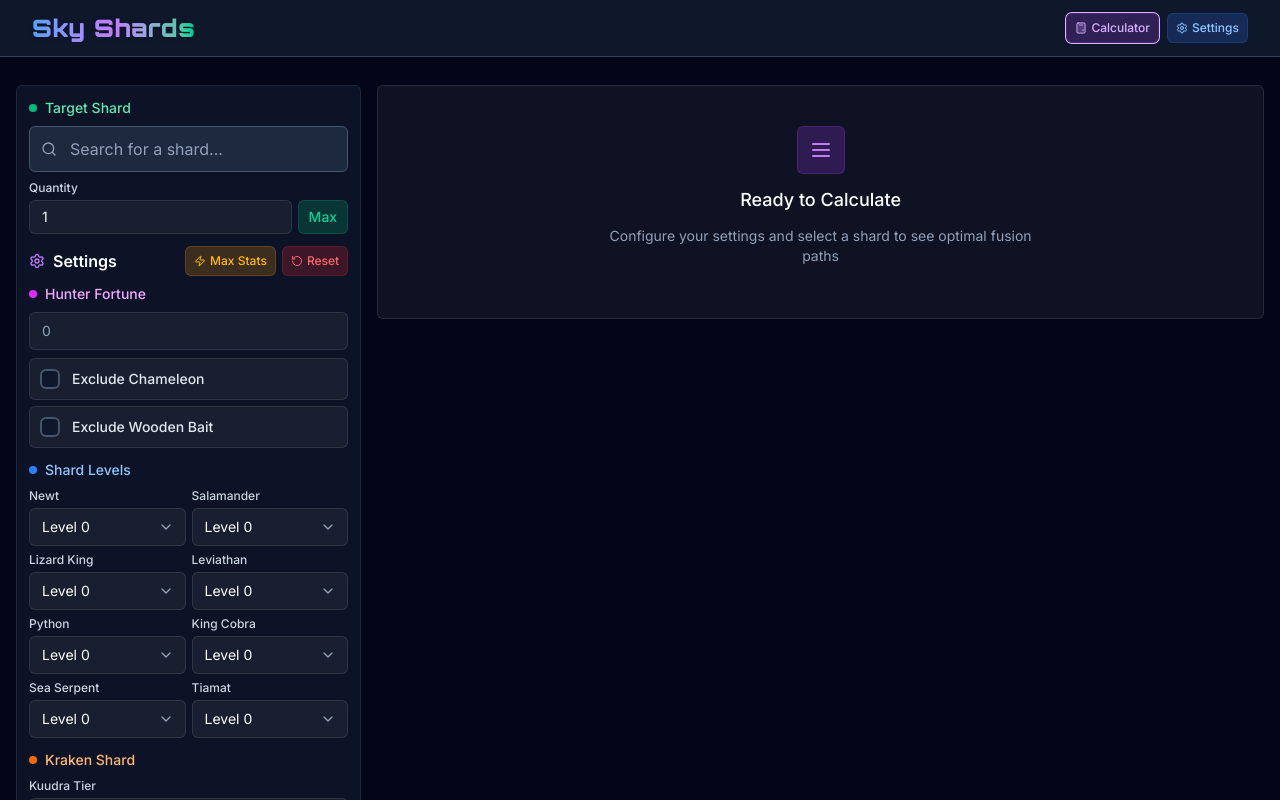
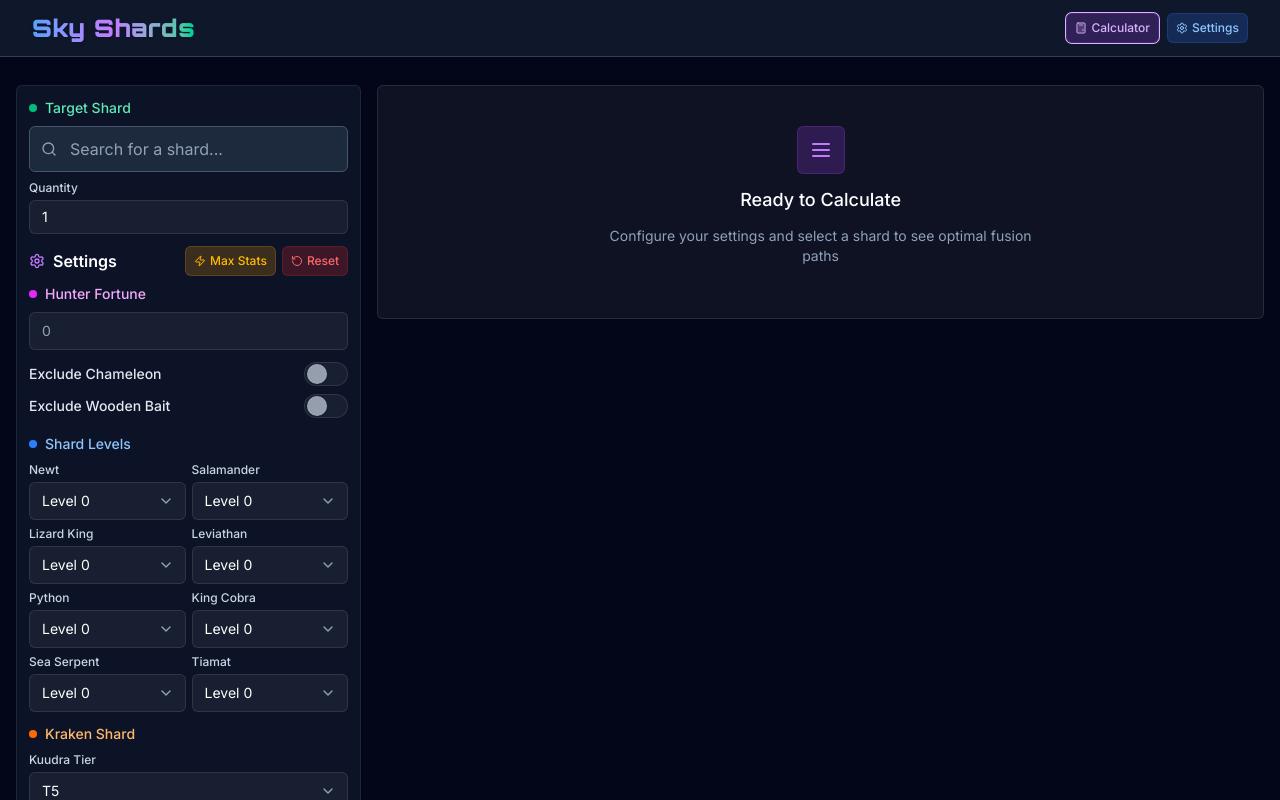
Before and after one commit to Campionnn/SkyShards, a React (Vite) app: page / in a window 1280 px wide. Shown: the top 800 px of the page. Built offline with nearby package versions, Linux system fonts and the light colour scheme.

Commit message:
fix: set quantity to max for selected shard based on rarity

```diff
--- a/src/components/CalculatorForm.tsx
+++ b/src/components/CalculatorForm.tsx
@@ -2,12 +2,10 @@ import React from "react";
 import { Zap, RotateCcw, Settings } from "lucide-react";
 import { type CalculationFormData } from "../schemas/validation";
 import { ShardAutocomplete } from "./ShardAutocomplete";
+import { useCalculatorState } from "../context/CalculatorStateContext";
+import { PetLevelDropdown } from "./calculator/PetLevelDropdown";
+import { KuudraDropdown } from "./calculator/KuudraDropdown";
 import { MAX_QUANTITIES } from "../constants";
-import { DataService } from "../services/dataService";
-import { PetLevelDropdown } from "./calculator/PetLevelDropdown";
-import type { ShardWithKey } from "../types";
-import { KuudraDropdown } from "./calculator/KuudraDropdown";
-import { useCalculatorState } from "../context/CalculatorStateContext";
 
 interface CalculatorFormProps {
   onSubmit: (data: CalculationFormData) => void;
@@ -23,22 +21,12 @@ export const CalculatorForm: React.FC<CalculatorFormProps> = ({ onSubmit }) => {
     };
   }, []);
 
-  const selectedShard = form.shard;
-
   const handleInputChange = (field: keyof CalculationFormData, value: any) => {
     const updatedForm = { ...form, [field]: value };
     setForm(updatedForm);
     setTimeout(() => {
       onSubmit(updatedForm);
     }, 0);
-  };
-
-  const handleShardSelect = (shard: ShardWithKey) => {
-    setForm({ ...form, shard: shard.name });
-    setTimeout(() => {
-      const currentValues = { ...form, shard: shard.name, frogPet: false };
-      onSubmit(currentValues);
-    }, 100);
   };
 
   const handleMaxStats = () => {
@@ -89,36 +77,6 @@ export const CalculatorForm: React.FC<CalculatorFormProps> = ({ onSubmit }) => {
     }, 0);
   };
 
-  const handleMaxQuantity = async () => {
-    const shardName = selectedShard;
-    let updatedForm: CalculationFormData;
-    if (!shardName || shardName.trim() === "") {
-      updatedForm = { ...form, quantity: MAX_QUANTITIES.common };
-      setForm(updatedForm);
-      setTimeout(() => {
-        onSubmit(updatedForm);
-      }, 0);
-      return;
-    }
-    try {
-      const dataService = DataService.getInstance();
-      const shard = await dataService.getShardByName(shardName);
-      const maxQuantity = (shard && MAX_QUANTITIES[shard.rarity as keyof typeof MAX_QUANTITIES]) || MAX_QUANTITIES.common;
-      updatedForm = { ...form, quantity: maxQuantity };
-      setForm(updatedForm);
-      setTimeout(() => {
-        onSubmit(updatedForm);
-      }, 0);
-    } catch (error) {
-      console.error("Failed to get shard rarity:", error);
-      updatedForm = { ...form, quantity: MAX_QUANTITIES.common };
-      setForm(updatedForm);
-      setTimeout(() => {
-        onSubmit(updatedForm);
-      }, 0);
-    }
-  };
-
   return (
     <div className="bg-slate-800/40 border border-slate-600/30 rounded-md p-3 space-y-3">
       <form onSubmit={(e) => e.preventDefault()} className="space-y-3">
@@ -129,7 +87,27 @@ export const CalculatorForm: React.FC<CalculatorFormProps> = ({ onSubmit }) => {
               <div className="w-2 h-2 bg-emerald-500 rounded-full"></div>
               Target Shard
             </label>
-            <ShardAutocomplete value={form.shard} onChange={(value) => handleInputChange("shard", value)} onSelect={handleShardSelect} placeholder="Search for a shard..." />
+            <ShardAutocomplete
+              value={form.shard}
+              onChange={(value) => handleInputChange("shard", value)}
+              onSelect={(shard) => {
+                // Use the rarity directly from the selected shard (provided by autocomplete)
+                let rarityKey = "common";
+                if (shard && typeof shard.rarity === "string") {
+                  const normalized = shard.rarity.toLowerCase();
+                  if (normalized in MAX_QUANTITIES) rarityKey = normalized;
+                }
+                const maxQuantity: number = MAX_QUANTITIES[rarityKey as keyof typeof MAX_QUANTITIES];
+                const updated = { ...form, shard: shard.name, quantity: maxQuantity };
+                setForm(updated);
+                setTimeout(() => onSubmit(updated), 0);
+                setTimeout(() => {
+                  const input = document.querySelector<HTMLInputElement>('input[placeholder="1"]');
+                  if (input) input.select();
+                }, 0);
+              }}
+              placeholder="Search for a shard..."
+            />
           </div>
           <div className="flex gap-1.5">
             <div className="flex-1">
@@ -148,16 +126,6 @@ export const CalculatorForm: React.FC<CalculatorFormProps> = ({ onSubmit }) => {
                 }}
                 className="w-full px-3 py-1.5 text-sm bg-white/5 border border-white/10 rounded-md text-white placeholder-slate-400 focus:outline-none focus:ring-2 focus:ring-emerald-500/50 focus:border-emerald-500/50 transition-colors duration-200"
               />
-            </div>
-            <div className="flex-shrink-0">
-              <label className="block text-xs font-medium text-slate-300 mb-1">&nbsp;</label>
-              <button
-                type="button"
-                onClick={handleMaxQuantity}
-                className="px-2.5 py-1.5 text-sm font-medium rounded-md bg-emerald-500/20 hover:bg-emerald-500/30 text-emerald-400 border border-emerald-500/20 hover:border-emerald-500/30 transition-colors duration-200 flex items-center justify-center cursor-pointer"
-              >
-                Max
-              </button>
             </div>
           </div>
         </div>
@@ -224,33 +192,52 @@ export const CalculatorForm: React.FC<CalculatorFormProps> = ({ onSubmit }) => {
             </div>
 
             {/* Checkboxes */}
-            <div className="space-y-1.5">
-              <div className="group flex items-center space-x-3 p-2.5 bg-white/5 border border-white/10 rounded-md hover:bg-white/10 hover:border-white/20 transition-all duration-200 cursor-pointer">
-                <div className="relative">
-                  <input id="excludeChameleon" type="checkbox" checked={form.excludeChameleon} onChange={(e) => handleInputChange("excludeChameleon", e.target.checked)} className="sr-only peer" />
-                  <div className="w-5 h-5 bg-slate-900 border-2 border-slate-600 rounded-md flex items-center justify-center cursor-pointer transition-all duration-200 hover:border-slate-500 peer-checked:bg-fuchsia-500 peer-checked:border-fuchsia-500 peer-focus:ring-2 peer-focus:ring-fuchsia-500/20">
-                    <svg className="w-3.5 h-3.5 text-white opacity-0 peer-checked:opacity-100 transition-opacity duration-200" fill="currentColor" viewBox="0 0 20 20">
-                      <path fillRule="evenodd" d="M16.707 5.293a1 1 0 010 1.414l-8 8a1 1 0 01-1.414 0l-4-4a1 1 0 011.414-1.414L8 12.586l7.293-7.293a1 1 0 011.414 0z" clipRule="evenodd" />
-                    </svg>
-                  </div>
-                </div>
-                <label htmlFor="excludeChameleon" className="text-sm font-medium text-slate-200 cursor-pointer flex-1 group-hover:text-white transition-colors">
+            <div className="space-y-0">
+              {/* Exclude Chameleon Switch */}
+              <div className="flex items-center justify-between py-1">
+                <label htmlFor="excludeChameleon" className="text-sm font-medium text-slate-200 flex-1 cursor-pointer">
                   Exclude Chameleon
                 </label>
+                <button
+                  type="button"
+                  role="switch"
+                  aria-checked={form.excludeChameleon}
+                  onClick={() => handleInputChange("excludeChameleon", !form.excludeChameleon)}
+                  className={`relative inline-flex h-6 w-11 items-center rounded-full border border-white/10 transition-colors duration-200 cursor-pointer
+                    ${form.excludeChameleon ? "bg-fuchsia-600" : "bg-white/5"}
+                    hover:border-fuchsia-400`}
+                  style={{ boxShadow: "none" }}
+                >
+                  <span
+                    className={`inline-block h-5 w-5 transform rounded-full shadow transition-transform duration-200 border border-white/10
+                    ${form.excludeChameleon ? "bg-fuchsia-400" : "bg-slate-300/70"}
+                    ${form.excludeChameleon ? "translate-x-5" : "translate-x-0.5"}`}
+                    style={{ paddingLeft: "1px" }}
+                  />
+                </button>
               </div>
-
-              <div className="group flex items-center space-x-3 p-2.5 bg-white/5 border border-white/10 rounded-md hover:bg-white/10 hover:border-white/20 transition-all duration-200 cursor-pointer">
-                <div className="relative">
-                  <input id="excludeWoodenBait" type="checkbox" checked={form.noWoodenBait} onChange={(e) => handleInputChange("noWoodenBait", e.target.checked)} className="sr-only peer" />
-                  <div className="w-5 h-5 bg-slate-900 border-2 border-slate-600 rounded-md flex items-center justify-center cursor-pointer transition-all duration-200 hover:border-slate-500 peer-checked:bg-fuchsia-500 peer-checked:border-fuchsia-500 peer-focus:ring-2 peer-focus:ring-fuchsia-500/20">
-                    <svg className="w-3.5 h-3.5 text-white opacity-0 peer-checked:opacity-100 transition-opacity duration-200" fill="currentColor" viewBox="0 0 20 20">
-                      <path fillRule="evenodd" d="M16.707 5.293a1 1 0 010 1.414l-8 8a1 1 0 01-1.414 0l-4-4a1 1 0 011.414-1.414L8 12.586l7.293-7.293a1 1 0 011.414 0z" clipRule="evenodd" />
-                    </svg>
-                  </div>
-                </div>
-                <label htmlFor="excludeWoodenBait" className="text-sm font-medium text-slate-200 cursor-pointer flex-1 group-hover:text-white transition-colors">
+              {/* Exclude Wooden Bait Switch */}
+              <div className="flex items-center justify-between py-1">
+                <label htmlFor="excludeWoodenBait" className="text-sm font-medium text-slate-200 flex-1 cursor-pointer">
                   Exclude Wooden Bait
                 </label>
+                <button
+                  type="button"
+                  role="switch"
+                  aria-checked={form.noWoodenBait}
+                  onClick={() => handleInputChange("noWoodenBait", !form.noWoodenBait)}
+                  className={`relative inline-flex h-6 w-11 items-center rounded-full border border-white/10 transition-colors duration-200 cursor-pointer
+                    ${form.noWoodenBait ? "bg-fuchsia-600" : "bg-white/5"}
+                    hover:border-fuchsia-400`}
+                  style={{ boxShadow: "none" }}
+                >
+                  <span
+                    className={`inline-block h-5 w-5 transform rounded-full shadow transition-transform duration-200 border border-white/10
+                    ${form.noWoodenBait ? "bg-fuchsia-400" : "bg-slate-300/70"}
+                    ${form.noWoodenBait ? "translate-x-5" : "translate-x-0.5"}`}
+                    style={{ paddingLeft: "1px" }}
+                  />
+                </button>
               </div>
             </div>
           </div>
--- a/src/components/calculator/PetLevelDropdown.tsx
+++ b/src/components/calculator/PetLevelDropdown.tsx
@@ -3,7 +3,8 @@ import { ChevronDown } from "lucide-react";
 import type { PetLevelDropdownProps } from "../../types";
 
 export const PetLevelDropdown: React.FC<PetLevelDropdownProps> = React.memo(({ value, onChange, label }) => {
-  const levels = useMemo(() => Array.from({ length: 11 }, (_, i) => i), []); // 0-10
+  // Show levels 10 to 0 (descending)
+  const levels = useMemo(() => Array.from({ length: 11 }, (_, i) => 10 - i), []); // 10-0
   const [isOpen, setIsOpen] = useState(false);
   const dropdownRef = useRef<HTMLDivElement>(null);
 
--- a/src/services/dataService.ts
+++ b/src/services/dataService.ts
@@ -1,11 +1,12 @@
-import type { ShardWithKey, Recipes } from "../types";
+import type { ShardWithKey } from "../types";
+// import type { ShardWithKey, Recipes } from "../types";
 
 export class DataService {
   private static instance: DataService;
   private shardsCache: ShardWithKey[] | null = null;
   private shardNameToKeyCache: Record<string, string> | null = null;
   private defaultRatesCache: Record<string, number> | null = null;
-  private recipesCache: Recipes | null = null;
+  // private recipesCache: Recipes | null = null;
 
   public static getInstance(): DataService {
     if (!DataService.instance) {
@@ -74,33 +75,33 @@ export class DataService {
     }
   }
 
-  async loadRecipes(): Promise<Recipes> {
-    if (this.recipesCache) {
-      return this.recipesCache;
-    }
+  // async loadRecipes(): Promise<Recipes> {
+  //   if (this.recipesCache) {
+  //     return this.recipesCache;
+  //   }
 
-    try {
-      const response = await fetch(`${import.meta.env.BASE_URL}fusion-data.json`);
-      const data = await response.json();
+  //   try {
+  //     const response = await fetch(`${import.meta.env.BASE_URL}fusion-data.json`);
+  //     const data = await response.json();
 
-      const recipes: Recipes = {};
-      for (const outputShard in data.recipes) {
-        recipes[outputShard] = [];
-        for (const qtyStr in data.recipes[outputShard]) {
-          const qty = parseInt(qtyStr);
-          const recipeList = data.recipes[outputShard][qtyStr];
-          recipeList.forEach((inputs: [string, string]) => {
-            recipes[outputShard].push({ inputs, outputQuantity: qty });
-          });
-        }
-      }
+  //     const recipes: Recipes = {};
+  //     for (const outputShard in data.recipes) {
+  //       recipes[outputShard] = [];
+  //       for (const qtyStr in data.recipes[outputShard]) {
+  //         const qty = parseInt(qtyStr);
+  //         const recipeList = data.recipes[outputShard][qtyStr];
+  //         recipeList.forEach((inputs: [string, string]) => {
+  //           recipes[outputShard].push({ inputs, outputQuantity: qty });
+  //         });
+  //       }
+  //     }
 
-      this.recipesCache = recipes;
-      return recipes;
-    } catch (error) {
-      throw new Error(`Failed to load recipes: ${error}`);
-    }
-  }
+  //     this.recipesCache = recipes;
+  //     return recipes;
+  //   } catch (error) {
+  //     throw new Error(`Failed to load recipes: ${error}`);
+  //   }
+  // }
 
   async searchShards(query: string): Promise<ShardWithKey[]> {
     const shards = await this.loadShards();
--- a/src/utils/index.ts
+++ b/src/utils/index.ts
@@ -15,9 +15,9 @@ export const formatTime = (decimalHours: number): string => {
     return `${minutes} min`;
   }
   if (minutes === 0 || isNaN(minutes)) {
-    return `${hours} hours`;
+    return `${hours} hr`;
   }
-  return `${hours} hours ${minutes} min`;
+  return `${hours} hr ${minutes} min`;
 };
 
 export const getMaxQuantityForRarity = (rarity: string): number => {
```
